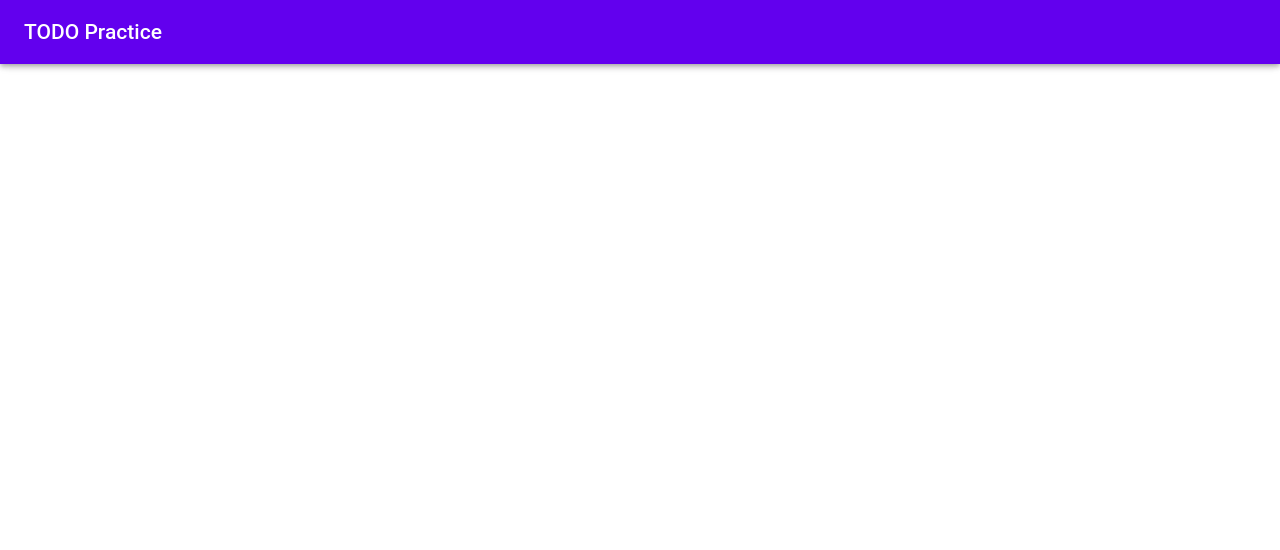
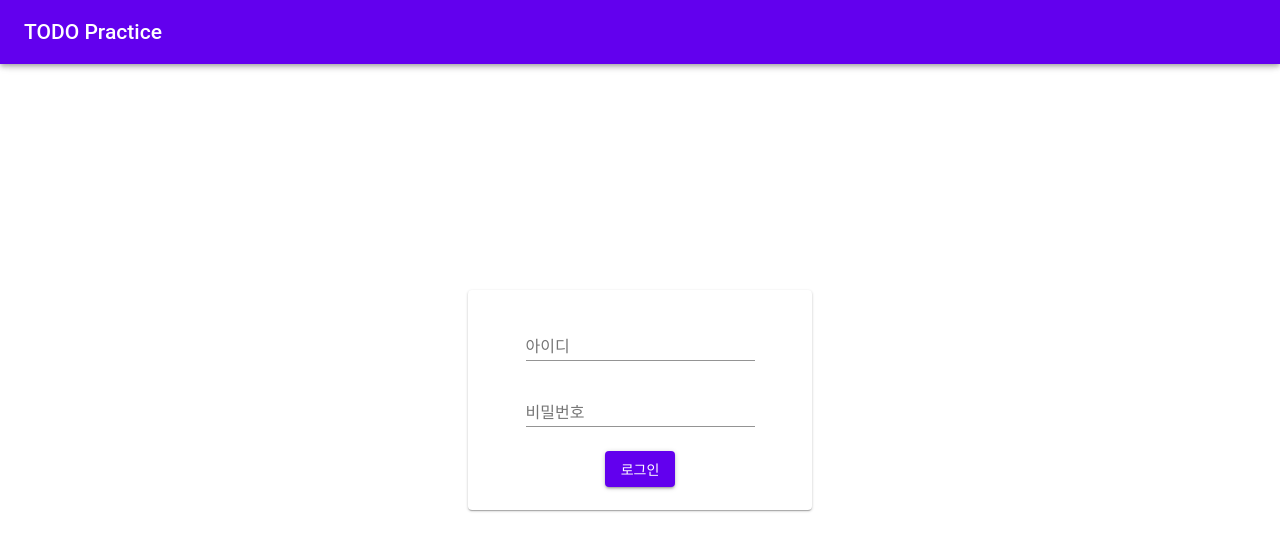
Before and after one commit to devhante/todo_practice, a React (Create React App) app: page / in a window 1280 px wide. Shown: the top 550 px of the page. Built offline with nearby package versions, Linux system fonts and the light colour scheme.

Commit message:
Revert "[Refactor] withstyles의 ClassNames 삭제"
This reverts commit abcb5552aa4509792d97c131ddbe5ab9bb9743df.

```diff
--- a/src/App.tsx
+++ b/src/App.tsx
@@ -1,4 +1,4 @@
-import { createStyles, withStyles } from '@material-ui/core';
+import { createStyles, withStyles, WithStyles } from '@material-ui/core';
 import * as React from 'react';
 import LoginCard from './LoginCard';
 import MyAppBar from './MyAppBar';
@@ -13,10 +13,13 @@ const styles = createStyles({
   }
 });
 
-class App extends React.Component {
+type ClassNames = WithStyles<keyof typeof styles>;
+
+class App extends React.Component<ClassNames> {
   public render() {
+    const { classes } = this.props;
     return (
-      <div className={styles.root.toString()}>
+      <div className={classes.root}>
         <MyAppBar />
         <LoginCard />
       </div>
--- a/src/LoginCard.tsx
+++ b/src/LoginCard.tsx
@@ -1,4 +1,4 @@
-import { createStyles, withStyles } from '@material-ui/core';
+import { createStyles, WithStyles, withStyles } from '@material-ui/core';
 import Button from '@material-ui/core/Button';
 import Card from '@material-ui/core/Card';
 import MuiThemeProvider from '@material-ui/core/styles/MuiThemeProvider';
@@ -32,8 +32,10 @@ const styles = createStyles({
     }
 });
 
+type ClassNames = WithStyles<keyof typeof styles>;
+
 @observer
-class LoginCard extends React.Component {
+class LoginCard extends React.Component<ClassNames> {
     @observable private username = '';
     @observable private password = '';
 
@@ -67,13 +69,14 @@ class LoginCard extends React.Component {
     }
 
     public render() {
+        const { classes } = this.props;
         return (
-            <div className={styles.root.toString()}>
+            <div className={classes.root}>
                 <MuiThemeProvider theme={korTheme}>
-                    <Card className={styles.card.toString()}>
-                        <TextField className={styles.idTextField.toString()} label="아이디" value={this.username} onChange={this.handleChangeUsername} onKeyDown={this.handleKeyDown} />
-                        <TextField className={styles.pwTextField.toString()} label="비밀번호" type="password" value={this.password} onChange={this.handleChangePassword} onKeyDown={this.handleKeyDown} />
-                        <Button className={styles.loginButton.toString()} variant="contained" color="primary" onClick={this.login} >로그인</Button>
+                    <Card className={classes.card}>
+                        <TextField className={classes.idTextField} label="아이디" value={this.username} onChange={this.handleChangeUsername} onKeyDown={this.handleKeyDown} />
+                        <TextField className={classes.pwTextField} label="비밀번호" type="password" value={this.password} onChange={this.handleChangePassword} onKeyDown={this.handleKeyDown} />
+                        <Button className={classes.loginButton} variant="contained" color="primary" onClick={this.login} >로그인</Button>
                     </Card>
                 </MuiThemeProvider>
             </div>
```
